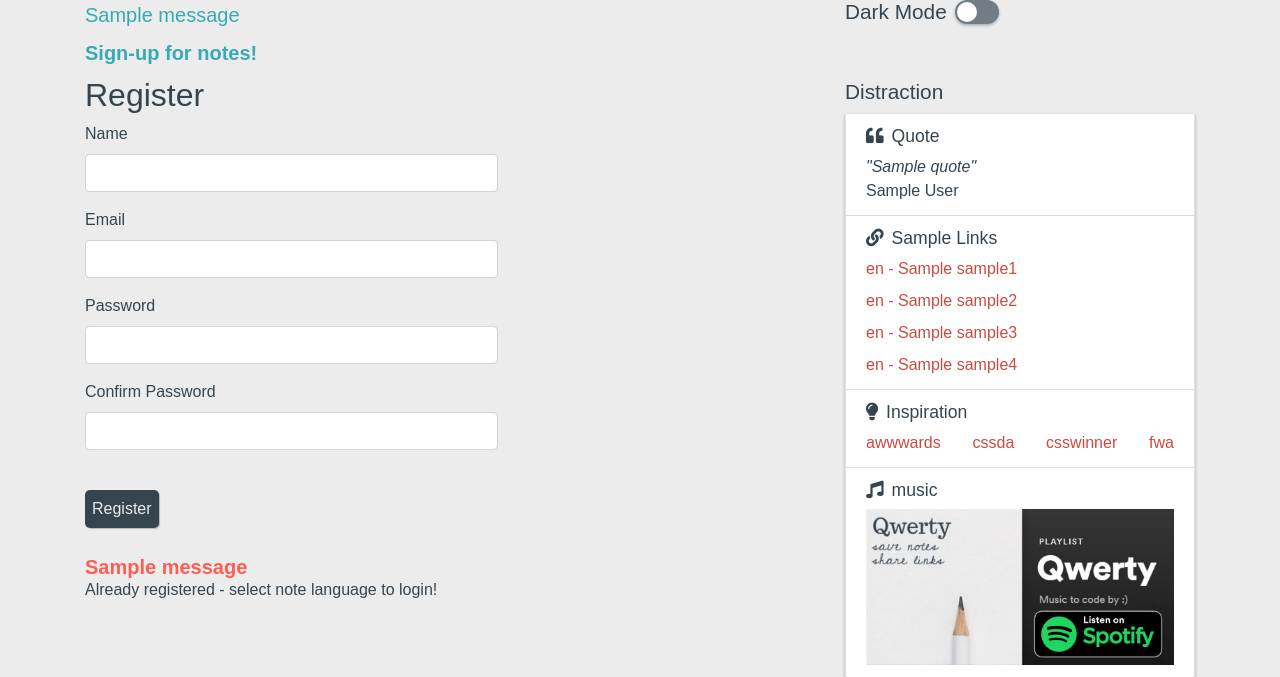
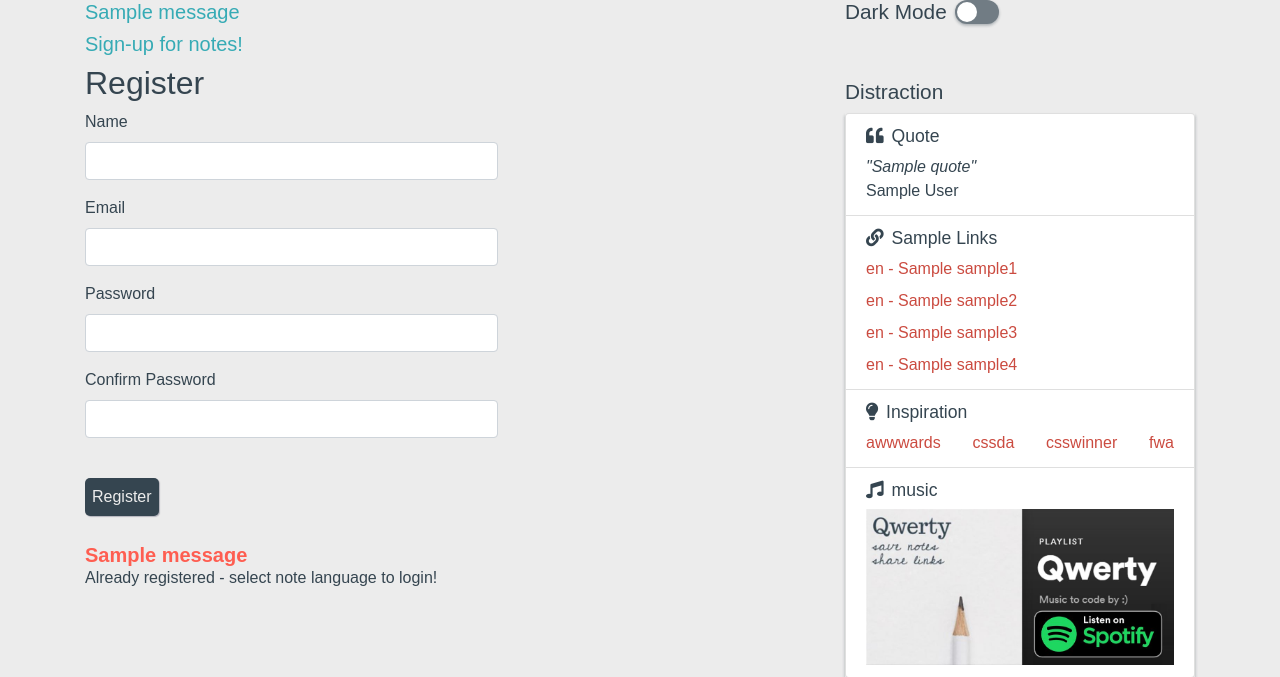
Before and after one commit to coderbeez/qwerty, a Flask app: template templates/register.html in a window 1280 px wide. Shown: the part 80-757 px from the top of the page. Run offline with Flask 2, Linux system fonts and the light colour scheme; the template is opened without the code that fills it: values that come from a table or form of the project are taken from there, most other values are stand-ins (such as "Sample title", 1, 10 or a date in 2020); one stand-in notice (Sample message) is shown; parts of the project's set-up code (start-up, migrations or seed data) failed here and were passed over; some libraries are stand-ins or nearby versions; some web fonts are replaced.

Commit message:
Simplify message formatting.

```diff
--- a/templates/base.html
+++ b/templates/base.html
@@ -85,9 +85,7 @@
                 <!--WHERE: Flask Flash documentation https://flask.palletsprojects.com/en/1.1.x/patterns/flashing/ -->
                 {% if messages %}
                 {% for message in messages %}
-                <div class="mb-2">
-                    <span class="message">{{ message }}</span>
-                </div>
+                <h3 class="mb-2 message">{{ message }}</h3>
                 {% endfor %}
                 {% endif %}
                 {% endwith %}
--- a/templates/register.html
+++ b/templates/register.html
@@ -3,9 +3,7 @@
 {% block content%}
 <div class="row">
     <div class="col-12 col-md-8">
-            <div class="mb-2">
-                    <strong class="message">Sign-up for notes!</strong>
-                </div>
+            <h3 class="mb-2 message">Sign-up for notes!</h3>
 
         <form method="POST" action="">
             {{ form.hidden_tag() }}
```
